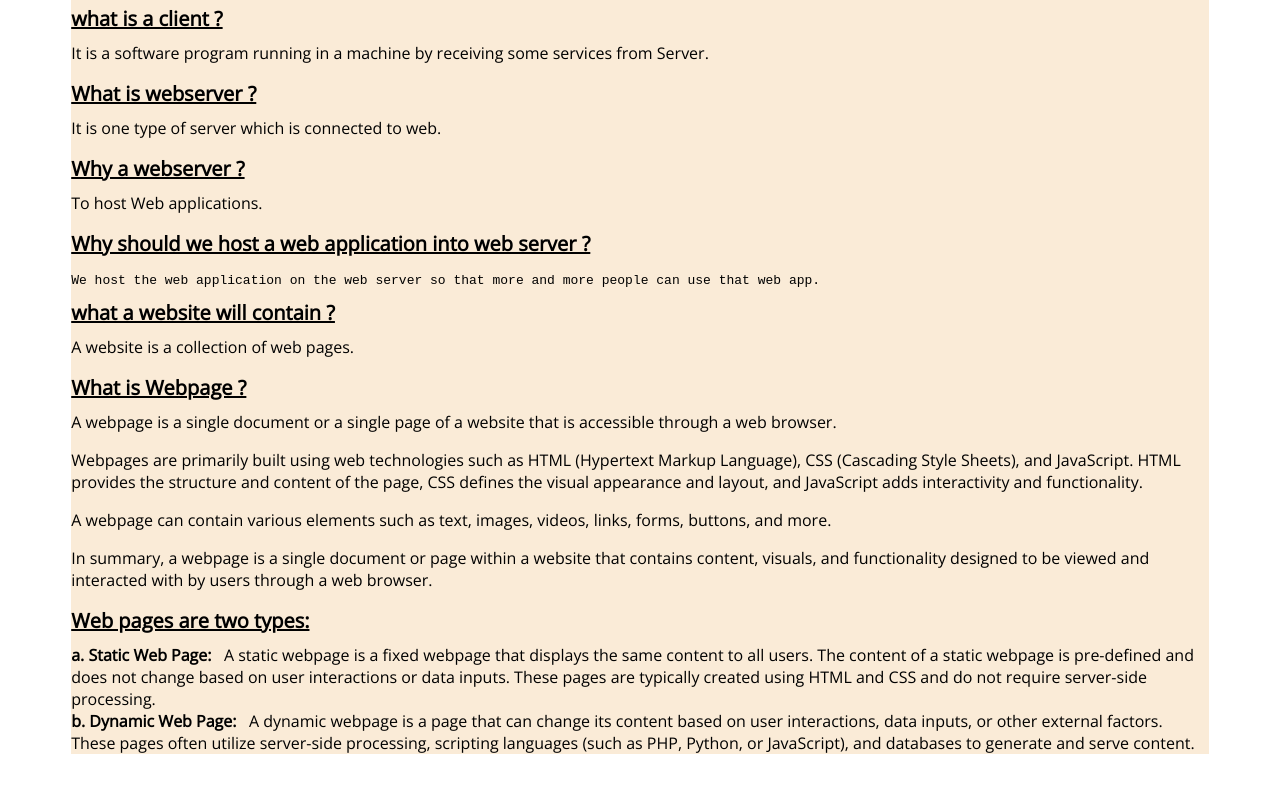
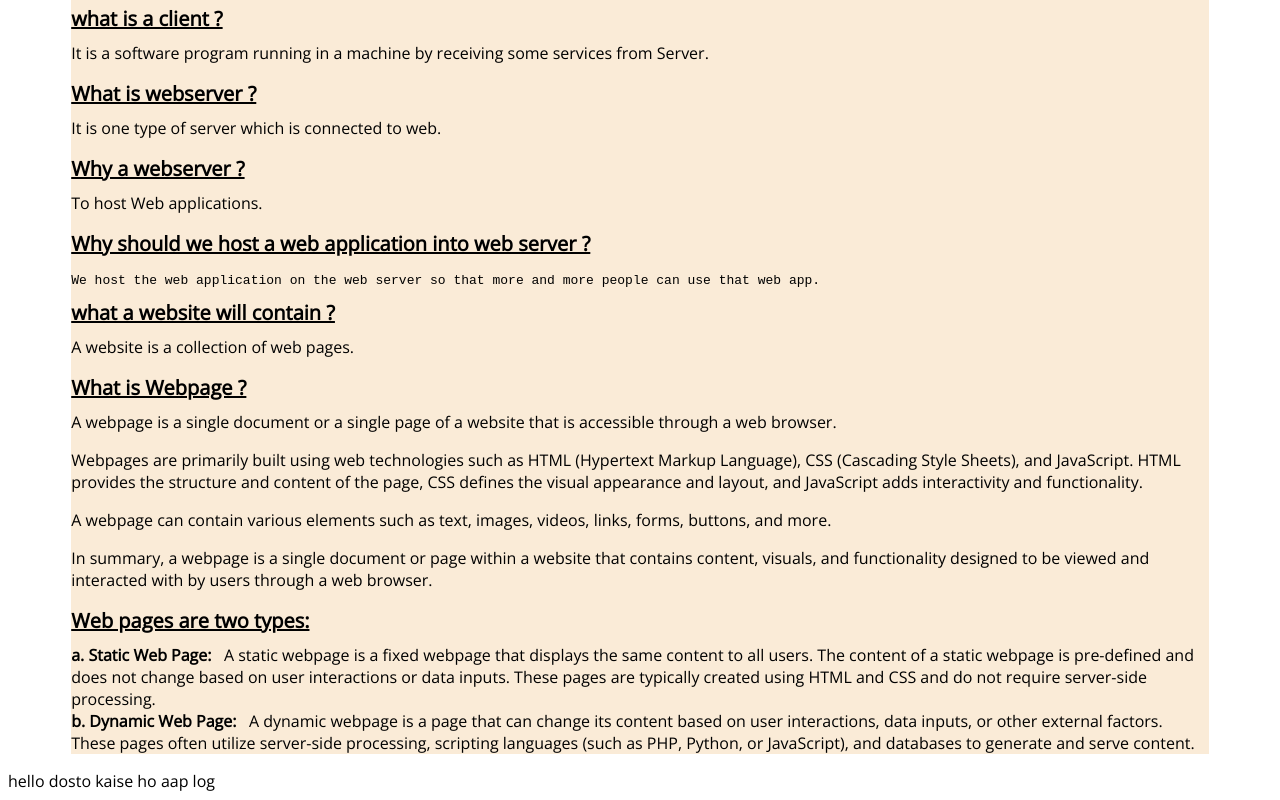
Before and after one commit to ajay-upadhyay/web-development, a plain HTML site: page index.html in a window 1280 px wide. Shown: the part 2286-3086 px from the top of the page. Before the commit the page ends 3058 px from the top, so only its background shows below. Drawn offline with nearby package versions, Linux system fonts and the light colour scheme.

Commit message:
Update index.html

```diff
--- a/index.html
+++ b/index.html
@@ -349,8 +349,9 @@ A website is a collection of web pages.
       </div>
     </div>
   </div>
-  <footer>
-  </footer>
+  <div class="bb">
+    hello dosto kaise ho aap log
+  </div>
 </body>
 <script>
   function myfunction() {
```
